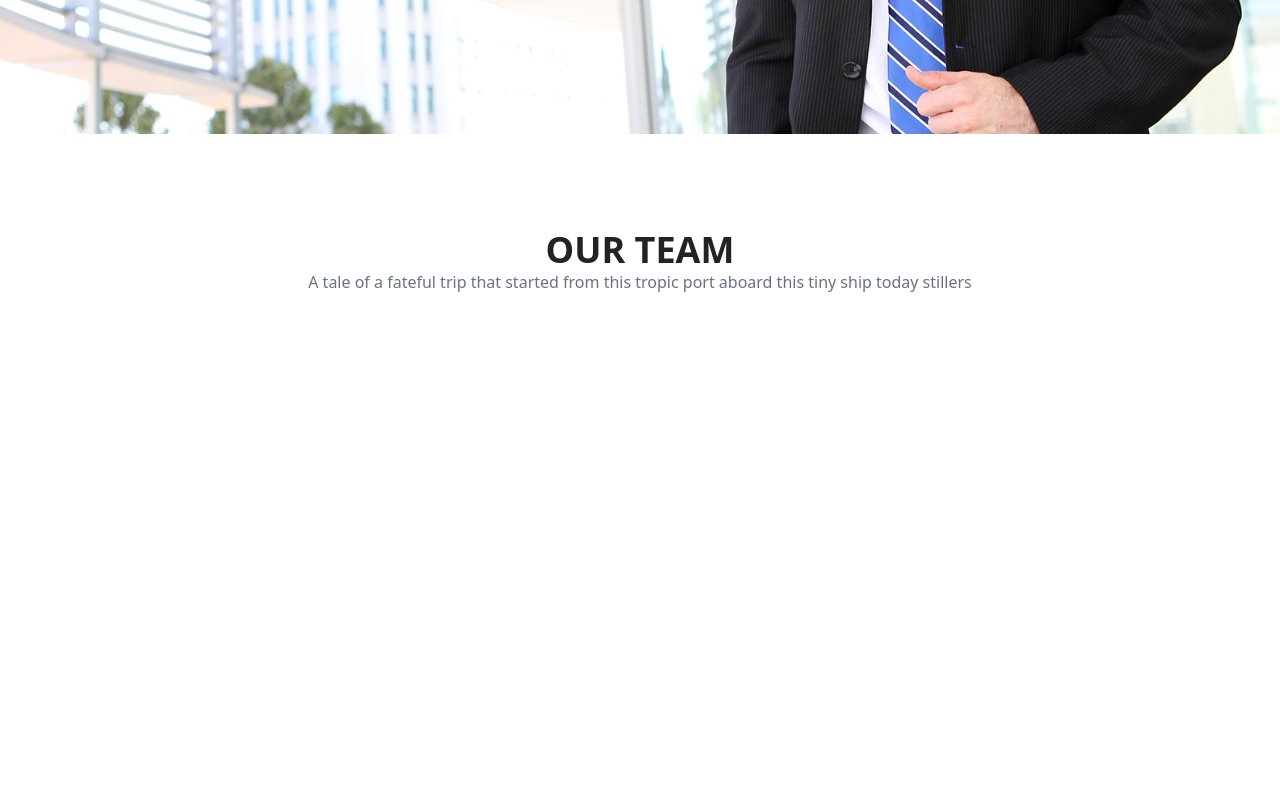
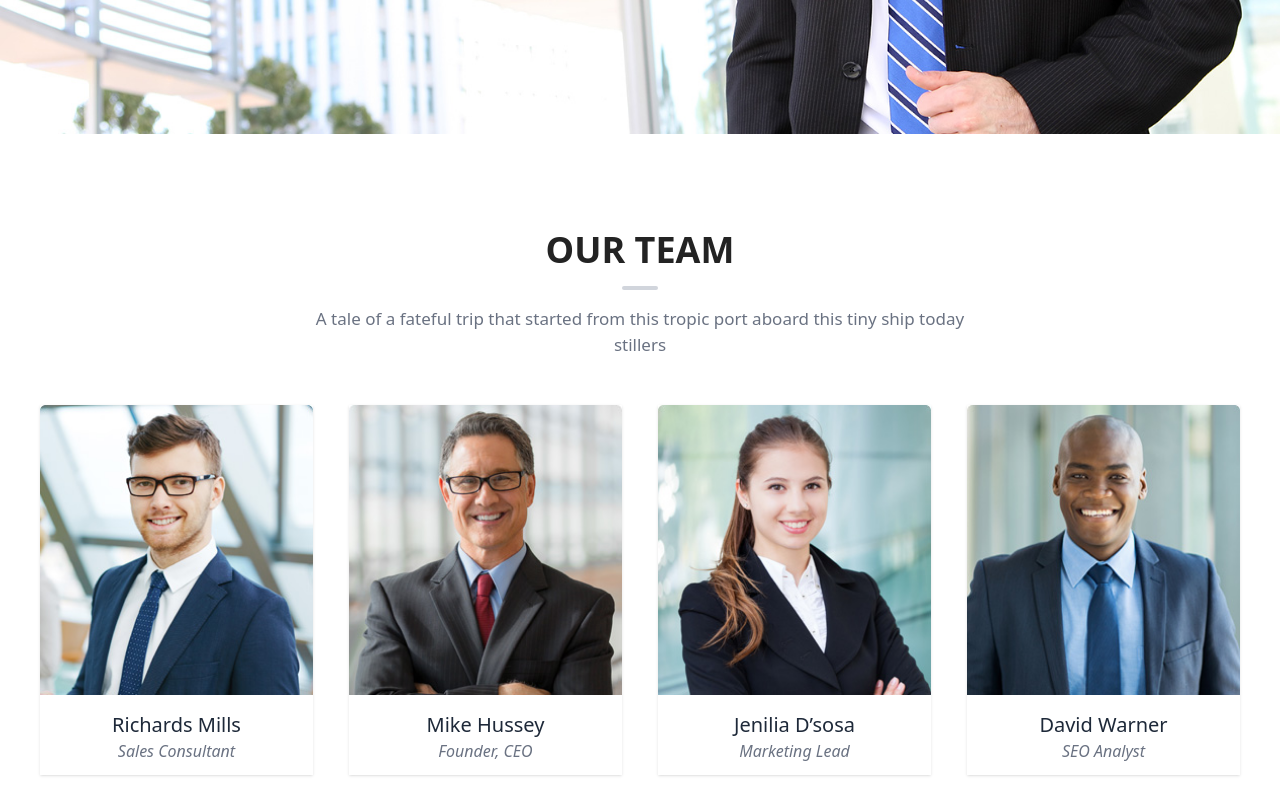
Before and after one commit to Abdalla-00/Charles-Best-version, a website: page index.html in a window 1280 px wide. Shown: the part 3880-4680 px from the top of the page. Before the commit the page ends 4174 px from the top, so only its background shows below. Drawn offline with Linux system fonts and the light colour scheme.

Commit message:
make responsive in section team

```diff
--- a/index.html
+++ b/index.html
@@ -408,32 +408,81 @@
 
       <div class="flex flex-col items-center mt-7">
         <h1 class="text-[24px] text-[#232323]">
-          You can also send us an email and we’ll get in <br> <span class="ml-28">touch shortly, or Call
-          us</span>
+          You can also send us an email and we’ll get in <br />
+          <span class="ml-28">touch shortly, or Call us</span>
         </h1>
-        <h3 class="text-[#001A57] text-[23px]">info@support.com (or) +1 234 6780 900</h3>
+        <h3 class="text-[#001A57] text-[23px]">
+          info@support.com (or) +1 234 6780 900
+        </h3>
       </div>
     </section>
     <section>
-        <div class="bg-[url('/image/fixed-image/asset-29.jpeg')] bg-cover bg-center h-[100vh] bg-fixed relative ">
-            <div class="bg-white absolute top-1/2 left-1/2 md:left-[30%] transform -translate-x-1/2 -translate-y-1/2 md:p-[48px] p-[28px] rounded-lg shadow-lg md:max-w-[600px]  text-center">
-                <h2 class="text-gray-500 font-light md:text-xl ">“ A tale of a fateful trip that started from this tropic port aboard this tiny ship today still wanted by the government they survive as soldiers of fortune to a deluxe apartment in the sky moving on up to the east side a family. ”</h2>
-                <h3 class="pt-6 text-xl ">Rashed Ka.</h3>
-                <button class="text-gray-500 text-[16px]">Founder, Mnc Inc.</button>
-            </div>
+      <div
+        class="bg-[url('/image/fixed-image/asset-29.jpeg')] bg-cover bg-center h-[100vh] bg-fixed relative"
+      >
+        <div
+          class="bg-white absolute top-1/2 left-1/2 md:left-[30%] transform -translate-x-1/2 -translate-y-1/2 md:p-[48px] p-[28px] rounded-lg shadow-lg md:max-w-[600px] text-center"
+        >
+          <h2 class="text-gray-500 font-light md:text-xl">
+            “ A tale of a fateful trip that started from this tropic port aboard
+            this tiny ship today still wanted by the government they survive as
+            soldiers of fortune to a deluxe apartment in the sky moving on up to
+            the east side a family. ”
+          </h2>
+          <h3 class="pt-6 text-xl">Rashed Ka.</h3>
+          <button class="text-gray-500 text-[16px]">Founder, Mnc Inc.</button>
         </div>
+      </div>
     </section>
 
+    <section class="mt-24 h-screen">
+      <div class="text-center flex flex-col items-center">
+        <h1 class="text-4xl font-bold text-[#232323]">OUR TEAM</h1>
+        <hr class="w-9 border-t-4 border-gray-300 my-4 rounded-2xl" />
+        <p class="text-gray-500 text-[17px] max-w-[420px] md:max-w-[700px] ">
+          A tale of a fateful trip that started from this tropic port aboard
+          this tiny ship today stillers
+        </p>
+      </div>
 
-    <section class="mt-24">
-        <div class="text-center">
-            <h1 class="text-4xl font-bold text-[#232323]">OUR TEAM</h1>
-            <p class="text-gray-500">A tale of a fateful trip that started from this tropic port aboard this tiny ship today stillers</p>
+      <div>
+        <div class="grid grid-cols-1 md:grid-cols-4 px-10 mt-12 gap-9">
+
+          <div class="shadow hover:shadow-lg pb-[12px] text-center cursor-pointer">
+            <img class="w-full" src="./image/Team-image/asset 15.jpeg" alt="" />
+            <h2 class="pt-4 text-xl font-medium text-gray-800">
+              Richards Mills
+            </h2>
+            <p class="text-gray-500 italic">Sales Consultant</p>
+          </div>
+
+          <div class="shadow hover:shadow-lg pb-[12px] text-center cursor-pointer">
+            <img class="w-full" src="./image/Team-image/asset 16.jpeg" alt="" />
+            <h2 class="pt-4 text-xl font-medium text-gray-800">
+              Mike Hussey
+            </h2>
+            <p class="text-gray-500 italic">Founder, CEO</p>
+          </div>
+
+          <div class="shadow hover:shadow-lg pb-[12px] text-center cursor-pointer">
+            <img class="w-full" src="./image/Team-image/asset 17.jpeg" alt="" />
+            <h2 class="pt-4 text-xl font-medium text-gray-800">
+              Jenilia D’sosa
+            </h2>
+            <p class="text-gray-500 italic">Marketing Lead</p>
+          </div>
+
+          <div class="shadow hover:shadow-lg pb-[12px] text-center cursor-pointer">
+            <img class="w-full" src="./image/Team-image/asset 18.jpeg" alt="" />
+            <h2 class="pt-4 text-xl font-medium text-gray-800">
+              David Warner
+            </h2>
+            <p class="text-gray-500 italic">SEO Analyst</p>
+          </div>
+
         </div>
+      </div>
     </section>
-
-
-
 
     <script src="main.js"></script>
   </body>
```
Also changed, not shown: CSS/output.css.
